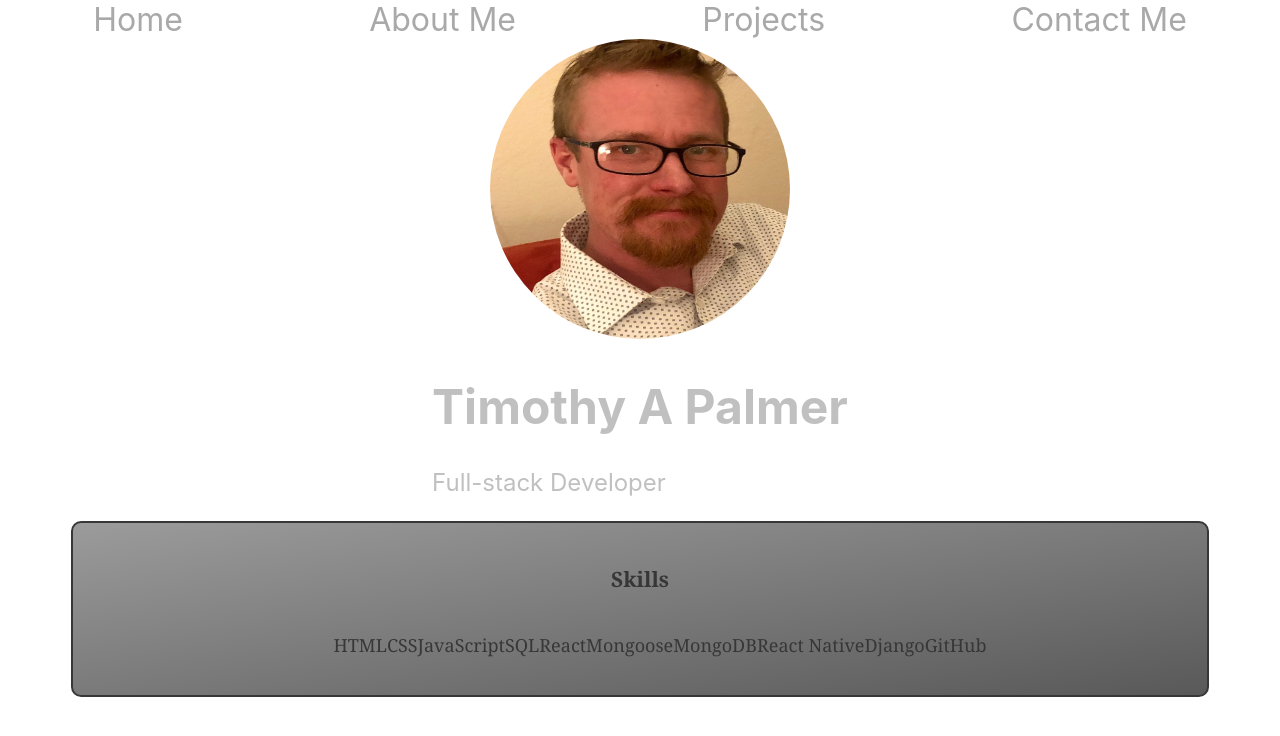
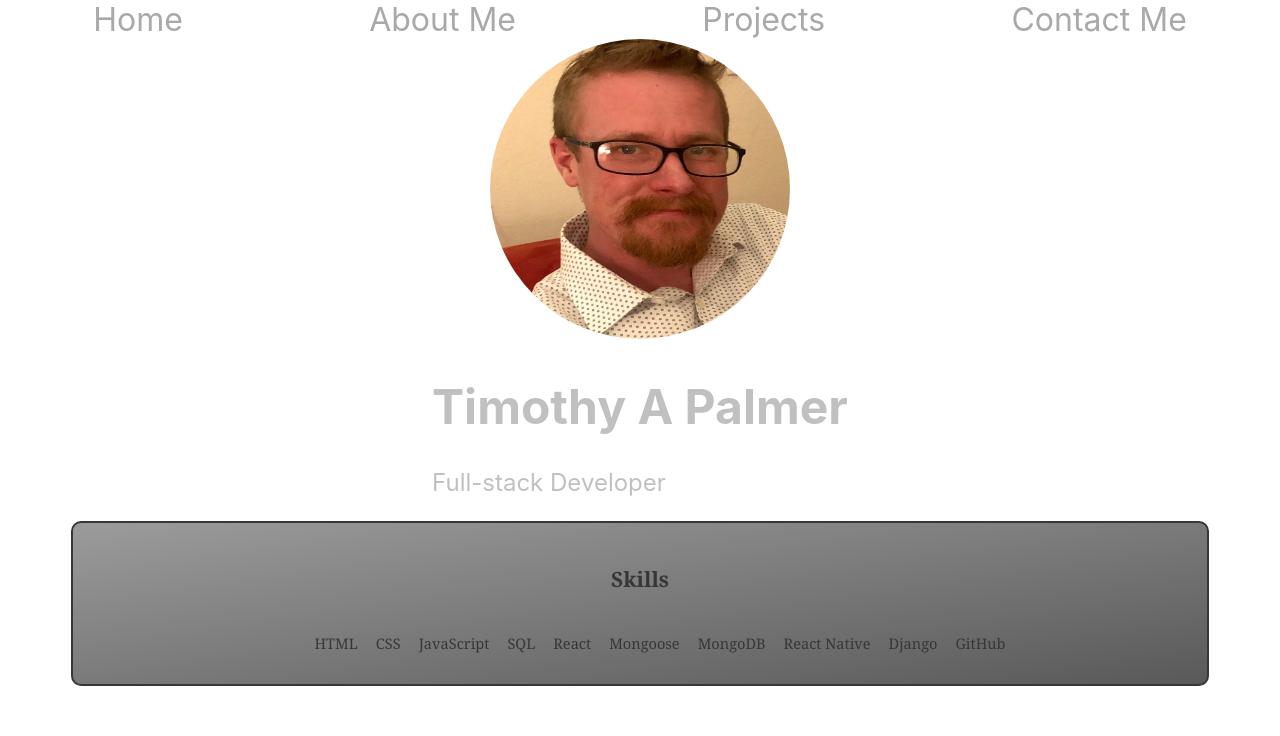
Before and after one commit to Tpalmer111/portfolio, a Next.js app: page / in a window 1280 px wide. Shown: the top 736 px of the page. Built offline with nearby package versions, Linux system fonts and the light colour scheme.

Commit message:
little style changes... again

```diff
--- a/pages/index.js
+++ b/pages/index.js
@@ -29,16 +29,16 @@ export default function Home() {
         <h3>Skills</h3>
         <div className={styles.skills}>
           <ul className={styles.skills}>
-            <li>HTML</li>
-            <li>CSS</li>
-            <li>JavaScript</li>
-            <li>SQL</li>
-            <li>React</li>
-            <li>Mongoose</li>
-            <li>MongoDB</li>
-            <li>React Native</li>
-            <li>Django</li>
-            <li>GitHub</li>
+            <li className={styles.html}>HTML</li>
+            <li className={styles.list}>CSS</li>
+            <li className={styles.list}>JavaScript</li>
+            <li className={styles.list}>SQL</li>
+            <li className={styles.list}>React</li>
+            <li className={styles.list}>Mongoose</li>
+            <li className={styles.list}>MongoDB</li>
+            <li className={styles.list}>React Native</li>
+            <li className={styles.list}>Django</li>
+            <li className={styles.list}>GitHub</li>
           </ul>
         </div>
       </div>
--- a/styles/Home.module.css
+++ b/styles/Home.module.css
@@ -44,9 +44,27 @@
 }
 
 .skills {
-  list-style-type: none;
-  display: flex;
-  justify-content: space-between;
+  list-style-type: none ;
+  font-size: 90%;
+}
+
+.html {
+  padding: 0px 1px;
+  margin: 0 8px;
+  display: inline-block;
+  height: 16px;
+  vertical-align: middle;
+  align-items: center;
+}
+
+.list {
+  content: '';
+  padding: 0px 1px;
+  margin: 0 8px;
+  display: inline-block;
+  height: 16px;
+  vertical-align: middle;
+  align-items: center;
 }
 
 .main {
@@ -171,6 +189,10 @@
     font-size: large;
   }
 
+  /* .list {
+    font-size: smaller;
+  } */
+
 }
 
 @media (prefers-color-scheme: dark) {
```
